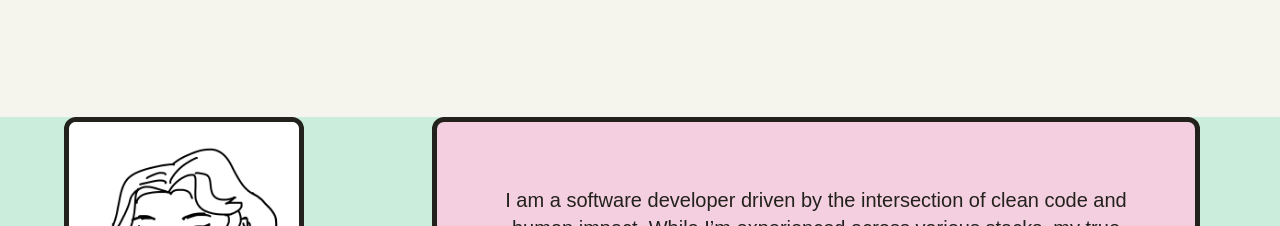
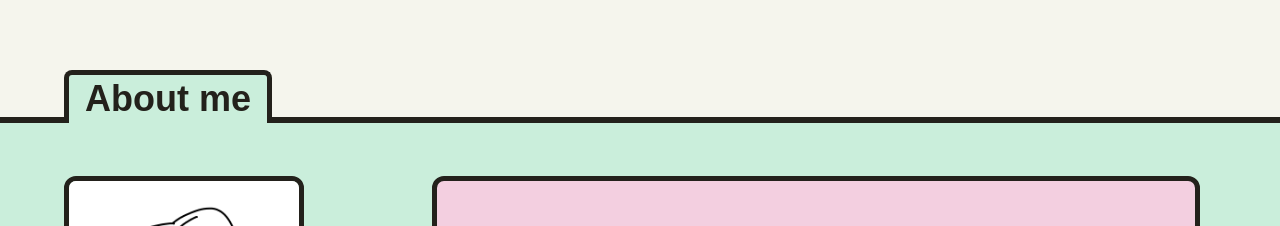
Before and after one commit to Tierlina/personal-website, a React (Vite) app: page / in a window 1280 px wide. Shown: the part 683-909 px from the top of the page. Built offline with nearby package versions, Linux system fonts and the light colour scheme.

Commit message:
sanity check 4

```diff
--- a/src/About.tsx
+++ b/src/About.tsx
@@ -1,5 +1,5 @@
 import { Container } from '@mantine/core';
-// import {Tab} from './Tab';
+import {Tab} from './TabComponent';
 
 export function About() {
   return (
@@ -7,7 +7,7 @@ export function About() {
       <Container className=" bg-green">
         <div className='h70'/>
         <div>
-          {/* <Tab description="About me" color="bg-green" /> */}
+          <Tab description="About me" color="bg-green" />
         </div>
 
         <div className="flex flex-col md:flex-row  ml-[10vw] md:ml-[5vw]">
```
Also changed, not shown: src/TabComponent.tsx (renamed from src/tab.tsx).
